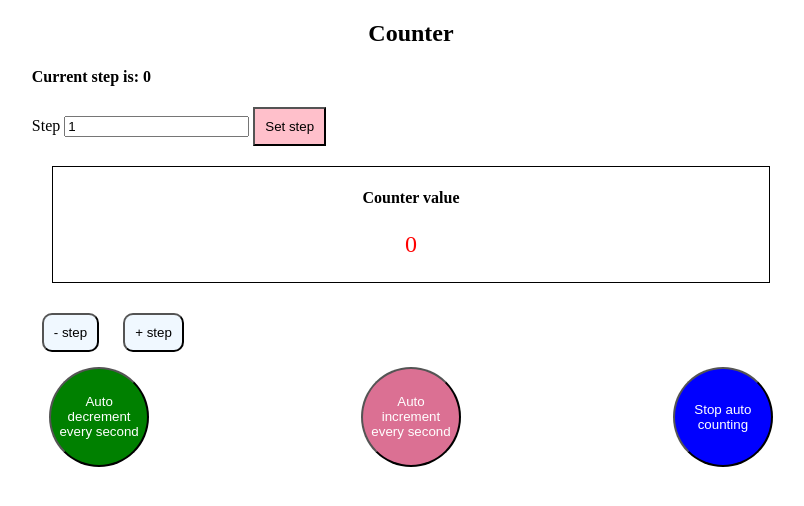
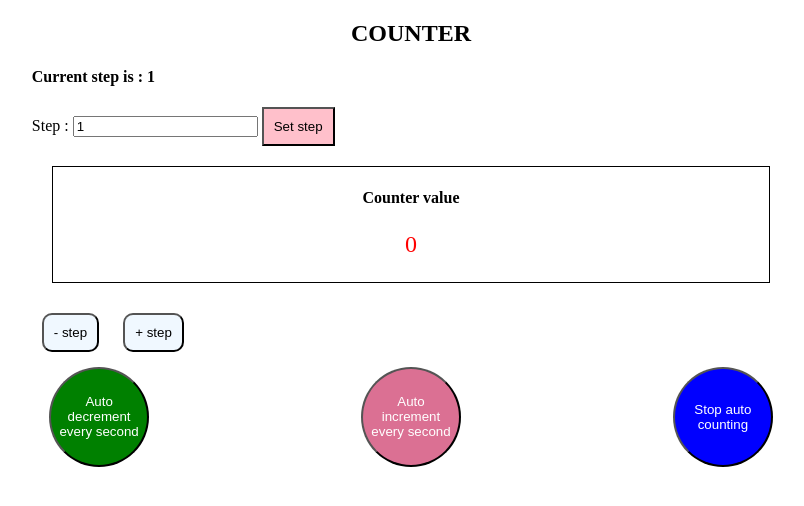
Before and after one commit to FlorenceNway/counter, a website: page index.html in a window 1280 px wide. Shown: the whole page, without its empty margins (229-1033 px from the left). Drawn offline with Linux system fonts and the light colour scheme.

Commit message:
DOM structure changed

```diff
--- a/index.html
+++ b/index.html
@@ -9,12 +9,12 @@
 	<body>
 		<div class="container">
 			<section>
-				<h1>Counter </h1>
+				<h1>COUNTER </h1>
 				<div class="inc">
-					<h4>Current step is: <span class="step_value">0</span></h4>
+					<h4>Current step is :  <span class="step_value">1</span></h4>
 				</div>
 				<form action="#" class="step_form">
-					<label for="step">Step</label>
+					<label for="step">Step : </label>
 					<input type="number" id="step" value="1"/>
 					<button type="submit" onClick="handleSetStep()">Set step</button>
 				</form>
```
